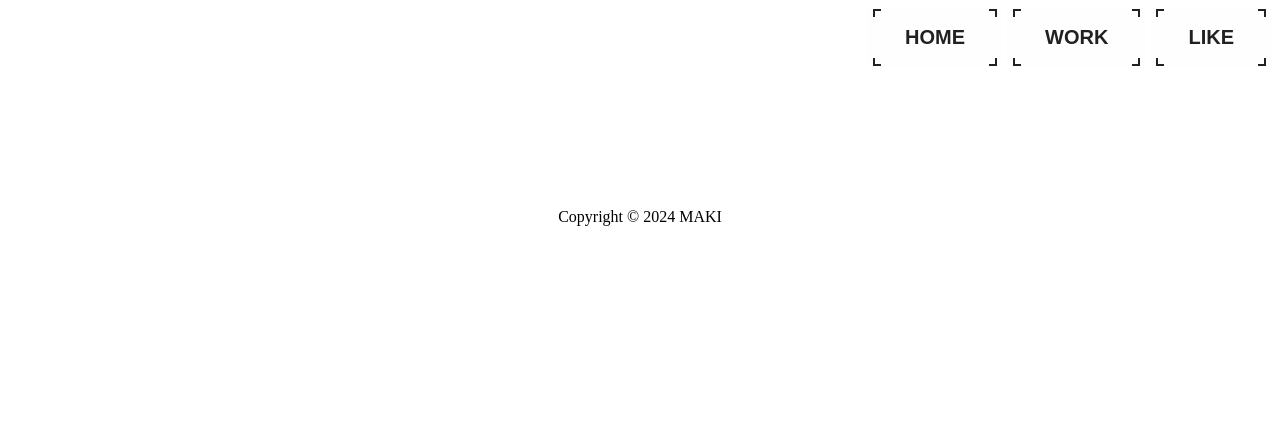
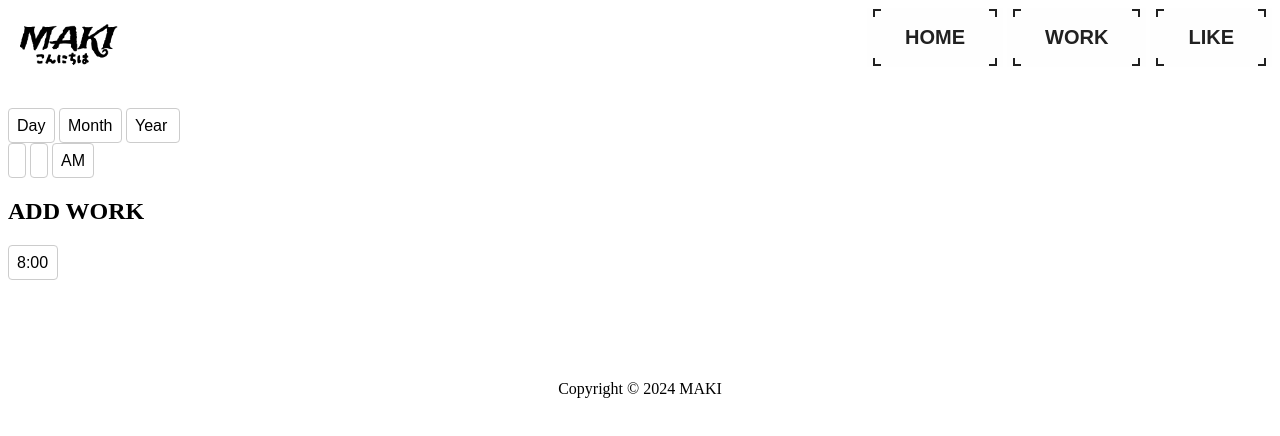
Before and after one commit to MinhTamMAkis/Demo-job-notification-interface, a plain HTML site: page layout/add_work.html in a window 1280 px wide. Drawn offline with Linux system fonts and the light colour scheme; a web font is replaced by a local one.

Commit message:
getday
code get day

```diff
--- /dev/null
+++ b/js/choseday.js
@@ -0,0 +1,25 @@
+var dayDropdown = document.getElementById('daydropdown');
+var monthDropdown = document.getElementById('monthdropdown');
+var yearDropdown = document.getElementById('yeardropdown');
+var currentTime = new Date();
+var currentMonth = currentTime.getMonth();
+for (let i = 1; i <= 31; i++) {
+    var option = document.createElement('option');
+    option.value = i;
+    option.textContent = i;
+    dayDropdown.appendChild(option);
+}
+
+for (let i = 1; i <= 12; i++) {
+    var option = document.createElement('option');
+    option.value = i;
+    option.textContent = i;
+    monthDropdown.appendChild(option);
+}
+var currentYear = currentTime.getFullYear();
+for (var i = currentYear; i >= currentYear; i--) {
+    var option = document.createElement('option');
+    option.value = i;
+    option.textContent = i;
+    yearDropdown.appendChild(option);
+}
--- a/layout/add_work.html
+++ b/layout/add_work.html
@@ -10,12 +10,29 @@
     <link rel="stylesheet" href="../css/style.css">
     <link rel="stylesheet" href="../css/reponsive/home.css">
     <title>WEB FOR WORK</title>
+    <style>
+        /* Hide the default dropdown arrow */
+        select {
+          -webkit-appearance: none;
+          -moz-appearance: none;
+          appearance: none;
+          /* Add some styles to make it visually appealing */
+          padding: 8px;
+          border: 1px solid #ccc;
+          border-radius: 4px;
+          background-color: #fff;
+          font-size: 16px;
+          outline: none; /* Remove default focus style */
+
+        }
+
+        </style>
 </head>
 <body>
     <header>
         <nav>
             <div class="logo">
-                <img src="img/maki logo.png" alt="">
+                <img src="../img/maki logo.png" alt="">
             </div>
             <div class="list-item">
                 <div class="item">
@@ -39,7 +56,40 @@
 
         <!-- HOME -->
         <section id="work">
-
+            <div class="form_work">
+                <form action=""  name="form_day_work">
+                    <div id="choice_day">
+                        <select id="daydropdown">
+                            <option value="0">Day</option>
+                        </select>
+                        <select id="monthdropdown">
+                            <option value="0">Month</option>
+                        </select>
+                        <select id="yeardropdown">
+                            <option value="0">Year</option>
+                        </select>
+                    </div>
+                    <div id="dayforwork">
+                        <select id='alarmhrs' ></select>
+                        <select id='alarmmins' ></select>
+                        <select id="ampm">
+							<option value="AM">AM</option>
+							<option value="PM">PM</option>
+						</select>
+                    </div>
+                    <div class="add_info_work">
+                        <div class="title_work">
+                            <h1>ADD WORK</h1>
+                        </div>
+                        <div class="form_write">
+                            <select name="hourse" id="hourse">
+                                <option value="1">8:00</option>
+                                <option value="2"></option>
+                            </select>
+                        </div>
+                    </div>
+                </form>
+            </div>
         </section>
         <!-- END HOME -->
 
@@ -48,6 +98,8 @@
         <div class="copyright">Copyright © 2024 MAKI</div>
     </footer>
 </body>
-<script src="../js/calendar.js"></script>
+
 <script src="../js/reponsive.js"></script>
+<script src="../js/choseday.js" type="text/javascript"></script>
+
 </html>
```
